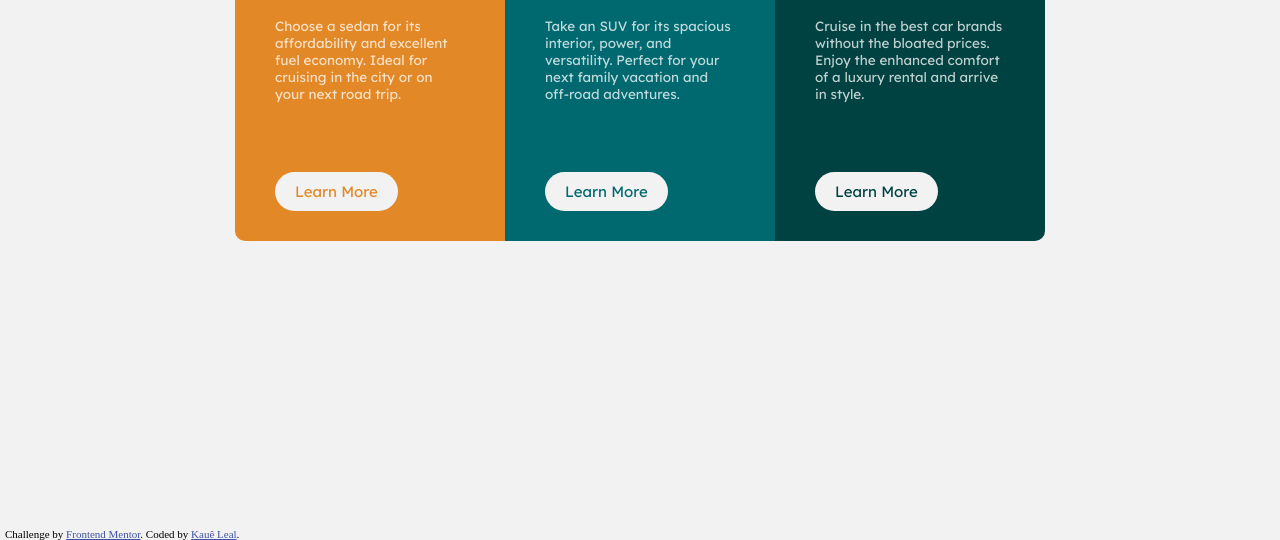
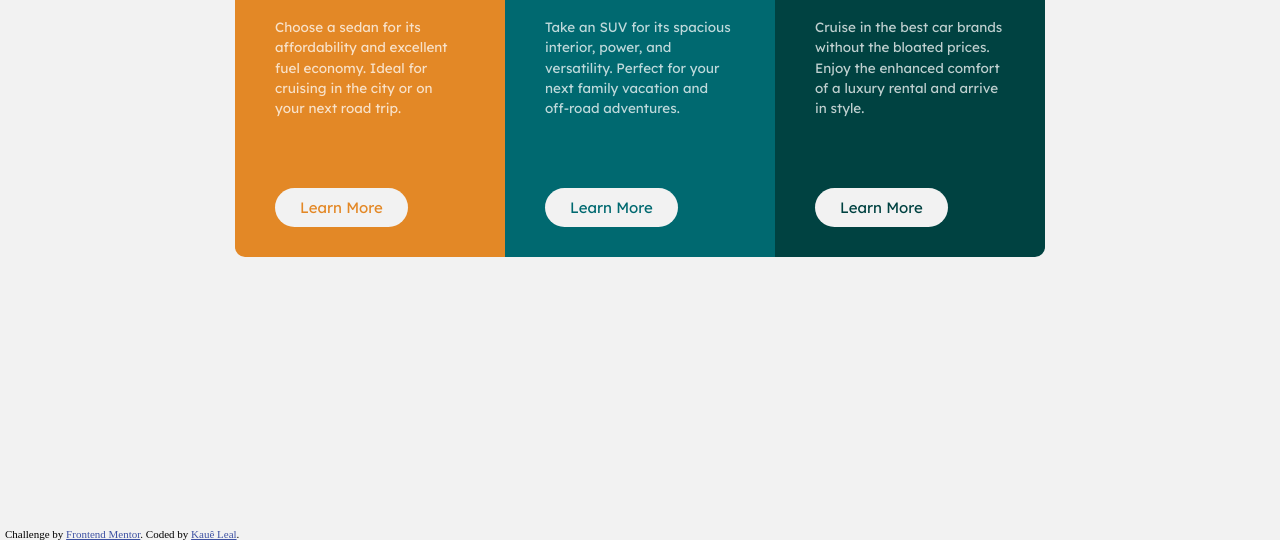
Before and after one commit to kauelima21/3-column-preview-card-component, a plain HTML site: page index.html in a window 1280 px wide. Shown: the part 260-800 px from the top of the page. Drawn offline with Linux system fonts and the light colour scheme.

Commit message:
Refatoring...

```diff
--- a/style.css
+++ b/style.css
@@ -50,10 +50,11 @@ body {
     color: hsla(0, 0%, 100%, 0.75);
     font-size: .9em;
     margin-bottom: 80px;
+    line-height: 1.5
 }
 
 .main_content_section article section a {
-    padding: 10px 20px;
+    padding: 10px 25px;
     background-color: hsl(0, 0%, 95%);
     border-radius: 20px;
     -webkit-border-radius: 20px;
```
